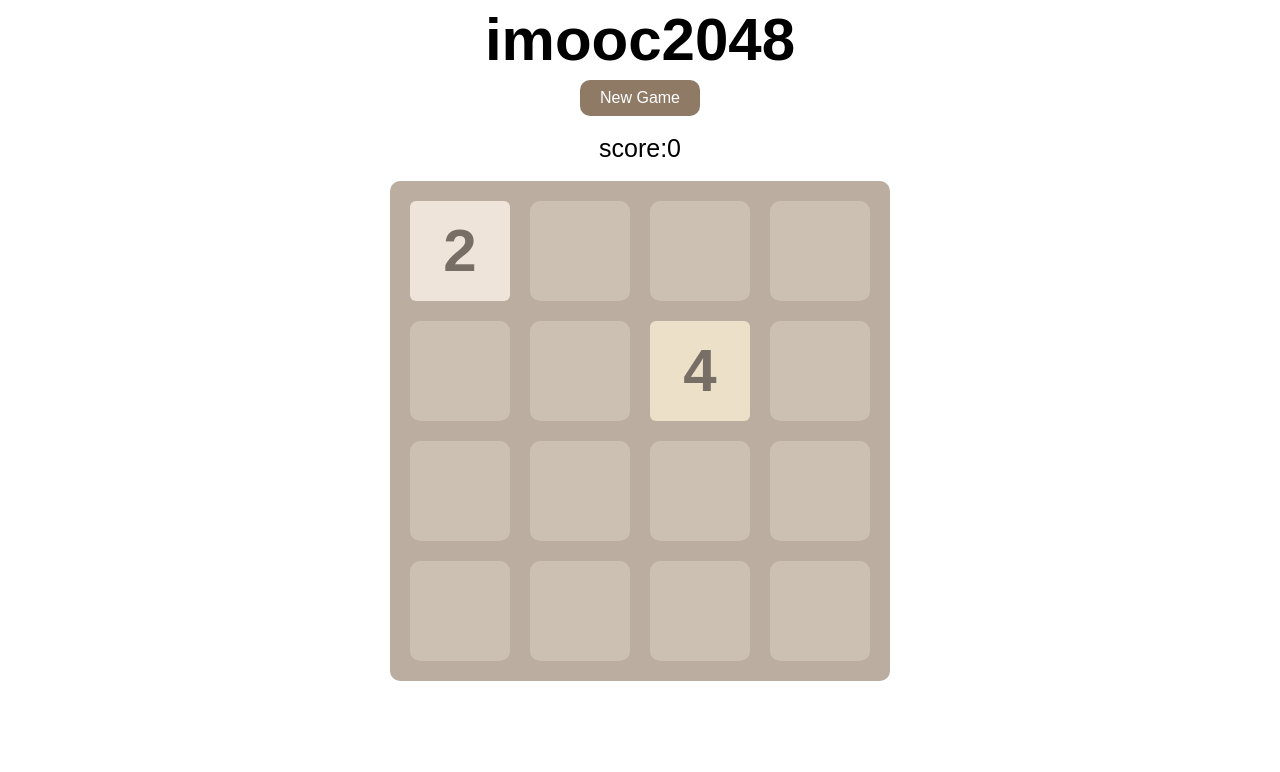
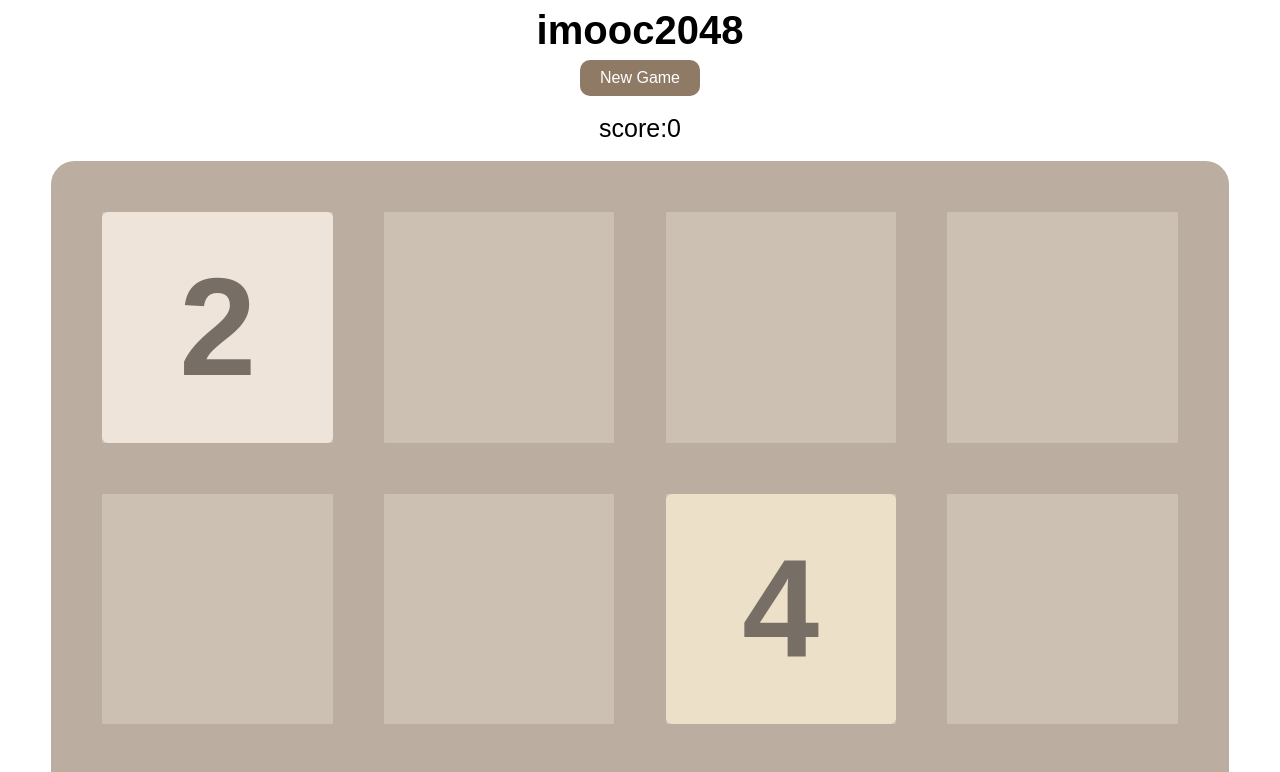
Before and after one commit to DHclly/imooc2048, a plain HTML site: page index.html in a window 1280 px wide. Shown: the top 772 px of the page. Drawn offline with nearby package versions, Linux system fonts and the light colour scheme.

Commit message:
添加移动端的适应 Signed-off-by: DHclly <335121817@qq.com>

```diff
--- a/index.html
+++ b/index.html
@@ -3,7 +3,7 @@
 
 	<head>
 		<meta charset="utf-8" />
-		<meta name="viewport" content="width=device-width,initial-scale=1.0,minimum-scale=1.0,maximum=1.0,user-scalele=no" />
+		<meta name="viewport" content="width=device-width,height=device-height,initial-scale=1.0,minimum-scale=1.0,maximum=1.0,user-scale=no" />
 		<title>imooc2048|hh</title>
 		<link rel="stylesheet" type="text/css" href="css/imooc2048.css" />
 	</head>
--- a/js/imooc2048_animation.js
+++ b/js/imooc2048_animation.js
@@ -12,8 +12,8 @@ function showNumWithAnimation(i, j, randNum) {
 	NumCell.text(randNum);
 
 	NumCell.animate({
-		width: "100px",
-		height: "100px",
+		width: cellWidth+"px",
+		height: cellWidth+"px",
 		top: getPosTop(i),
 		left: getPosLeft(j)
 	}, 50);
--- a/js/imooc2048_main.js
+++ b/js/imooc2048_main.js
@@ -14,6 +14,7 @@ $(function() {
 
 function newGame() {
 	initLayout();
+	initCssForMobile();
 	initBoard();
 	updateBoardView();
 	generateOneNumber();
@@ -68,13 +69,13 @@ function updateBoardView() {
 					"width": "0",
 					"height": "0",
 					//让数字居中
-					"top": getPosTop(i) + 50 + "px",
-					"left": getPosLeft(j) + 50 + "px"
+					"top": getPosTop(i) + cellWidth/2 + "px",
+					"left": getPosLeft(j) + cellWidth/2 + "px"
 				});
 			} else {
 				numberCell.css({
-					"width": "100px",
-					"height": "100px",
+					"width": cellWidth+"px",
+					"height": cellWidth+"px",
 					"top": getPosTop(i) + "px",
 					"left": getPosLeft(j) + "px",
 					"background-color": getNumberBackgroundColor(cell),
@@ -86,6 +87,10 @@ function updateBoardView() {
 			boardConflict[i][j]=false;
 		}
 	}
+	$(".number-cell").css({
+		"lineHeight":cellWidth+"px",
+		"fontSize":0.6*cellWidth+"px"
+	});
 }
 
 function generateOneNumber() {
--- a/js/imooc2048_support.js
+++ b/js/imooc2048_support.js
@@ -1,9 +1,26 @@
+/**
+ * 屏幕宽度
+ */
+var screenWidh = $(window).width();
+/**
+ * 主体容器宽度
+ */
+var gameContainerWidth = 0.92 * screenWidh;
+/**
+ * 单元格宽度
+ */
+var cellWidth = 0.18 * screenWidh;
+/**
+ * 单元格之间间隙宽度
+ */
+var cellSpaceWidth = 0.04 * screenWidh;
+
 function getPosTop(i) {
-	return 20 + i * 120;
+	return cellSpaceWidth + i * (cellSpaceWidth + cellWidth);
 }
 
 function getPosLeft(j) {
-	return 20 + j * 120;
+	return cellSpaceWidth + j * (cellSpaceWidth + cellWidth);
 }
 
 function getNumberBackgroundColor(num) {
@@ -106,12 +123,12 @@ function moveLeft(boardModel) {
 						continue;
 					}
 					//如果左侧的格子不为空并和当前格子的值相等，且无障碍，则向左移动，然后合并相加
-					else if(boardModel[i][k] == boardModel[i][j] && noBlockHorizontal(i, k, j, boardModel)&&!boardConflict[i][k]) {
+					else if(boardModel[i][k] == boardModel[i][j] && noBlockHorizontal(i, k, j, boardModel) && !boardConflict[i][k]) {
 						showMoveAnimation(i, j, i, k);
 						boardModel[i][k] *= 2;
 						boardModel[i][j] = 0;
-						score +=boardModel[i][k];
-						boardConflict[i][k]=true;
+						score += boardModel[i][k];
+						boardConflict[i][k] = true;
 						updateScoreView(score);
 						continue;
 					}
@@ -165,12 +182,12 @@ function moveRight(boardModel) {
 						continue;
 					}
 					//如果右侧的格子不为空并和当前格子的值相等，且无障碍，则向右移动，然后合并相加
-					else if(boardModel[i][k] == boardModel[i][j] && noBlockHorizontal(i, j, k, boardModel)&&!boardConflict[i][k]) {
+					else if(boardModel[i][k] == boardModel[i][j] && noBlockHorizontal(i, j, k, boardModel) && !boardConflict[i][k]) {
 						showMoveAnimation(i, j, i, k);
 						boardModel[i][k] *= 2;
 						boardModel[i][j] = 0;
-						score +=boardModel[i][k];
-						boardConflict[i][k]=true;
+						score += boardModel[i][k];
+						boardConflict[i][k] = true;
 						updateScoreView(score);
 						continue;
 					}
@@ -224,12 +241,12 @@ function moveUp(boardModel) {
 						continue;
 					}
 					//如果上侧的格子不为空并和当前格子的值相等，且无障碍，则向上移动，然后合并相加
-					else if(boardModel[k][j] == boardModel[i][j] && noBlockVertical(k, i, j, boardModel)&&!boardConflict[k][j]) {
+					else if(boardModel[k][j] == boardModel[i][j] && noBlockVertical(k, i, j, boardModel) && !boardConflict[k][j]) {
 						showMoveAnimation(i, j, k, j);
 						boardModel[k][j] *= 2;
 						boardModel[i][j] = 0;
-						score +=boardModel[k][j];
-						boardConflict[k][j]=true;
+						score += boardModel[k][j];
+						boardConflict[k][j] = true;
 						updateScoreView(score);
 						continue;
 					}
@@ -284,12 +301,12 @@ function moveDown(boardModel) {
 						continue;
 					}
 					//如果下侧的格子不为空并和当前格子的值相等，且无障碍，则向下移动，然后合并相加
-					else if(boardModel[k][j] == boardModel[i][j] && noBlockVertical(i, k, j, boardModel)&&!boardConflict[k][j]) {
+					else if(boardModel[k][j] == boardModel[i][j] && noBlockVertical(i, k, j, boardModel) && !boardConflict[k][j]) {
 						showMoveAnimation(i, j, k, j);
 						boardModel[k][j] *= 2;
 						boardModel[i][j] = 0;
-						score+=boardModel[k][j];
-						boardConflict[k][j]=true;
+						score += boardModel[k][j];
+						boardConflict[k][j] = true;
 						updateScoreView(score);
 						continue;
 					}
@@ -362,3 +379,18 @@ function isGameOver() {
 function gameOver() {
 	alert("gameover.")
 }
+
+function initCssForMobile() {
+	$("#grid-container").css({
+		width: gameContainerWidth - 2 * cellSpaceWidth + "px",
+		height: gameContainerWidth - 2 * cellSpaceWidth + "px",
+		padding: cellSpaceWidth + "px",
+		borderRadius: 0.02 * gameContainerWidth + "px"
+	});
+
+	$(".grid-cell").css({
+		width: cellWidth + "px",
+		height: cellWidth + "px",
+		borderRadius: 0.02 * cellSpaceWidth + "px"
+	});
+}
--- a/sass/imooc2048.scss
+++ b/sass/imooc2048.scss
@@ -5,11 +5,11 @@
 }
 .game-head {
     display: block;
-    width: 500px;
+    width: 100%;
     margin: 0 auto;
     text-align: center;
     .game-name {
-        font-size: 60px;
+        font-size: 40px;
         font-weight: bold;
     }
     .game-btn-newGame {
```
Also changed, not shown: css/imooc2048.css.
